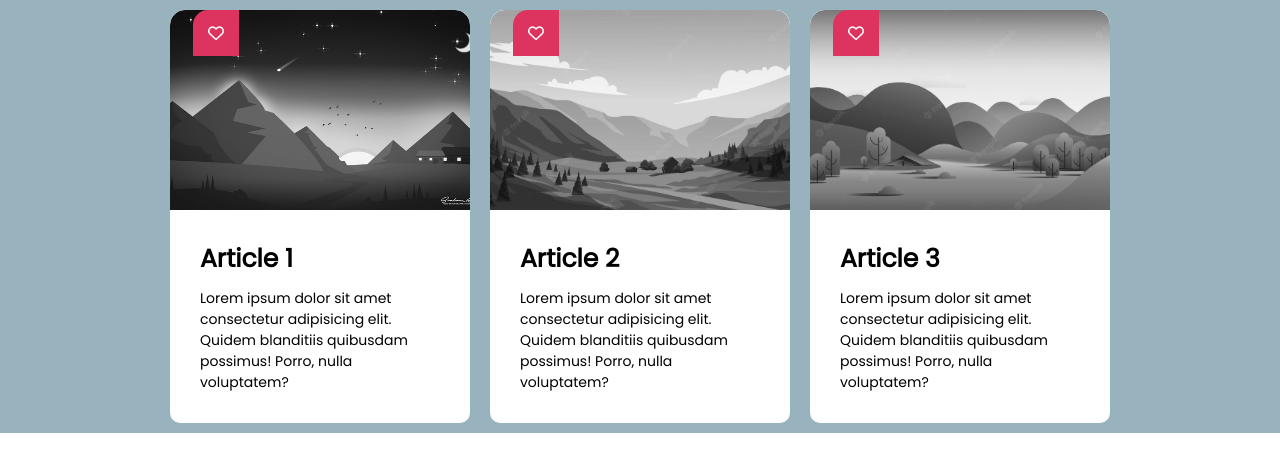
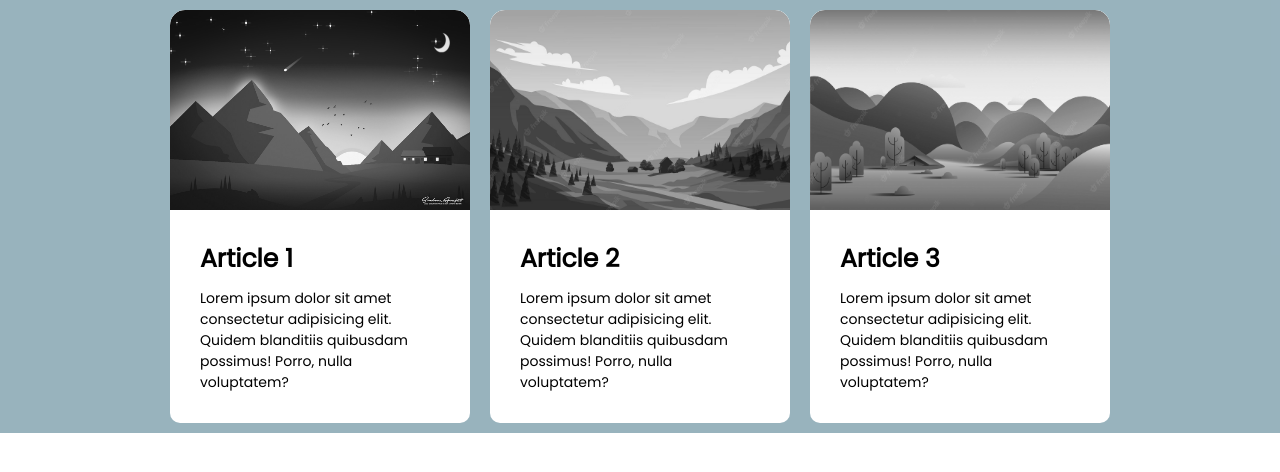
Before and after one commit to philfab/FlexCard, a plain HTML site: page index.html in a window 1280 px wide. Drawn offline with Linux system fonts and the light colour scheme.

Commit message:
exo FlexCard terminé

```diff
--- a/css/style.css
+++ b/css/style.css
@@ -17,12 +17,18 @@
 
   .card-header {
     height: 200px;
-    background-size: contain;
     border-top-left-radius: 10px;
     border-top-right-radius: 10px;
-    transition: transform 0.5s ease;
+    transition: all 0.5s ease;
   }
 
+  .card-header > img{
+    object-fit : fill;
+    width: 100%;
+    height: 100%;
+    border-top-left-radius: 15px;
+    border-top-right-radius: 15px;
+  }
 
   .card {
     position: relative;
@@ -37,14 +43,6 @@
     border-top-right-radius: 15px;
     background-color: white;
     overflow: hidden;
-  }
-
-  .card img {
-    object-fit: cover;
-    border-top-left-radius: 15px;
-    border-top-right-radius: 15px;
-    width: 100%;
-    height: 200px;
   }
 
   .card-text {
@@ -74,22 +72,25 @@
     transform: scale(1.1);
   }
 
-  .span-heart {
+  .span-menu {
     position: absolute;
     background-color: #dd345f;
-    padding: 15px 15px;
     color: white;
     border-top-left-radius: 15px;
-    transform: translate(-127px,0);
     top:0;
+    left: -50px;
+    transition: left 0.5s ease;
+    pointer-events: none;
   }
 
+  .span-menu i{
+    padding: 15px;
+  }
 
-  @keyframes heart {
-    from {
-      transform: translateX(-180px);
-    }
-    to {
-      transform: translateX(-127px);
-    }
+  .wrapper{
+    overflow: hidden;
   }
+
+  .wrapper:hover .span-menu {
+    left: 0;
+  }
--- a/index.html
+++ b/index.html
@@ -10,43 +10,49 @@
 </head>
 <body>
     <div class="container">
-        <div class="card">
 
-            <div class="card-header">
+        <section class="card">
+           <div class="wrapper">
+            <figure class="card-header">
                 <img src="./img/image1.png" alt="image1">
-            </div>
+            </figure>
             <span class="span-menu">
-                <i class="fa-regular fa-heart span-heart"></i>
+                <i class="fa-regular fa-heart"></i>
             </span>
-            <div class="card-text">
+           </div>
+            <article class="card-text">
                 <h1>Article 1</h1>
                 <p>Lorem ipsum dolor sit amet consectetur adipisicing elit. Quidem blanditiis quibusdam possimus! Porro, nulla voluptatem?</p>
+            </article>
+        </section>
+        <section class="card">
+            <div class="wrapper">
+                <figure class="card-header">
+                    <img src="./img/image2.png" alt="image2">
+                </figure>
+                <span class="span-menu">
+                    <i class="fa-regular fa-heart"></i>
+                </span>
             </div>
-        </div>
-        <div class="card">
-            <div class="card-header">
-                <img src="./img/image2.png" alt="image2">
-            </div>
-            <span class="span-menu">
-                <i class="fa-regular fa-heart span-heart"></i>
-            </span>
-            <div class="card-text">
+            <article class="card-text">
                 <h1>Article 2</h1>
                 <p>Lorem ipsum dolor sit amet consectetur adipisicing elit. Quidem blanditiis quibusdam possimus! Porro, nulla voluptatem?</p>
+            </article>
+        </section>
+        <section class="card">
+            <div class="wrapper">
+                <figure class="card-header">
+                    <img src="./img/image3.png" alt="image3">
+                </figure>
+                <span class="span-menu">
+                    <i class="fa-regular fa-heart"></i>
+                </span>
             </div>
-        </div>
-        <div class="card">
-            <div class="card-header">
-                <img src="./img/image3.png" alt="image3">
-            </div>
-            <span class="span-menu">
-                <i class="fa-regular fa-heart span-heart"></i>
-            </span>
-            <div class="card-text">
+            <article class="card-text">
                 <h1>Article 3</h1>
                 <p>Lorem ipsum dolor sit amet consectetur adipisicing elit. Quidem blanditiis quibusdam possimus! Porro, nulla voluptatem?</p>
-            </div>
-        </div>
+            </article>
+        </section>
     </div>
 </body>
 </html>
```
